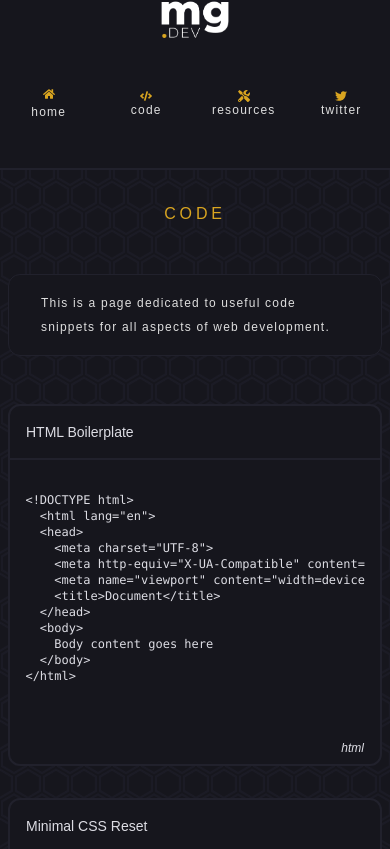
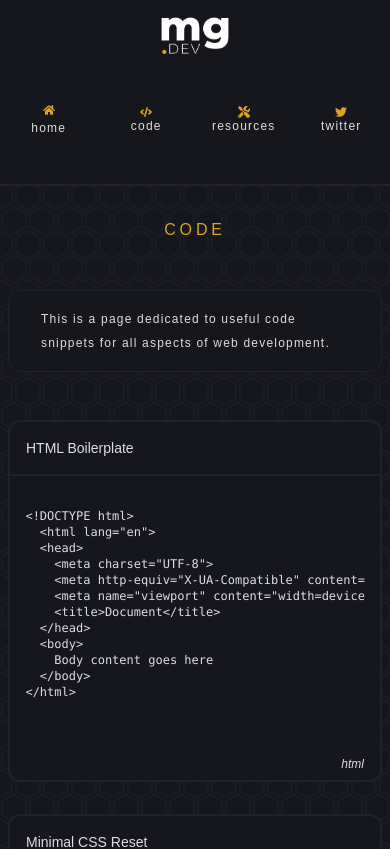
Before and after one commit to michaelgainford/michaelgainford.github.io, a React (Create React App) app: page /code in a window 390 px wide. Shown: the top 849 px of the page. Built offline with nearby package versions, Linux system fonts and the light colour scheme.

Commit message:
Confirming this is completed and updated ReadMe with a couple of points to address, if an issue down the line

```diff
--- a/src/components/HeaderLogo.js
+++ b/src/components/HeaderLogo.js
@@ -3,7 +3,7 @@ import Logo from "../../src/assets/images__global/logo-white-gold.png";
 const HeaderLogo = () => {
   return (
     <div className="logo flex flex-col justify-center">
-      <a className="mx-auto flex flex-col justify-center w-full h-full" href="/">
+      <a className="mx-auto flex flex-col justify-center w-full h-full mt-4 lg:mt-0" href="/">
         <img
           src={Logo}
           alt="MG logo"
```
Also changed, not shown: 1 other file (tests, documents, lock files or other folders).
